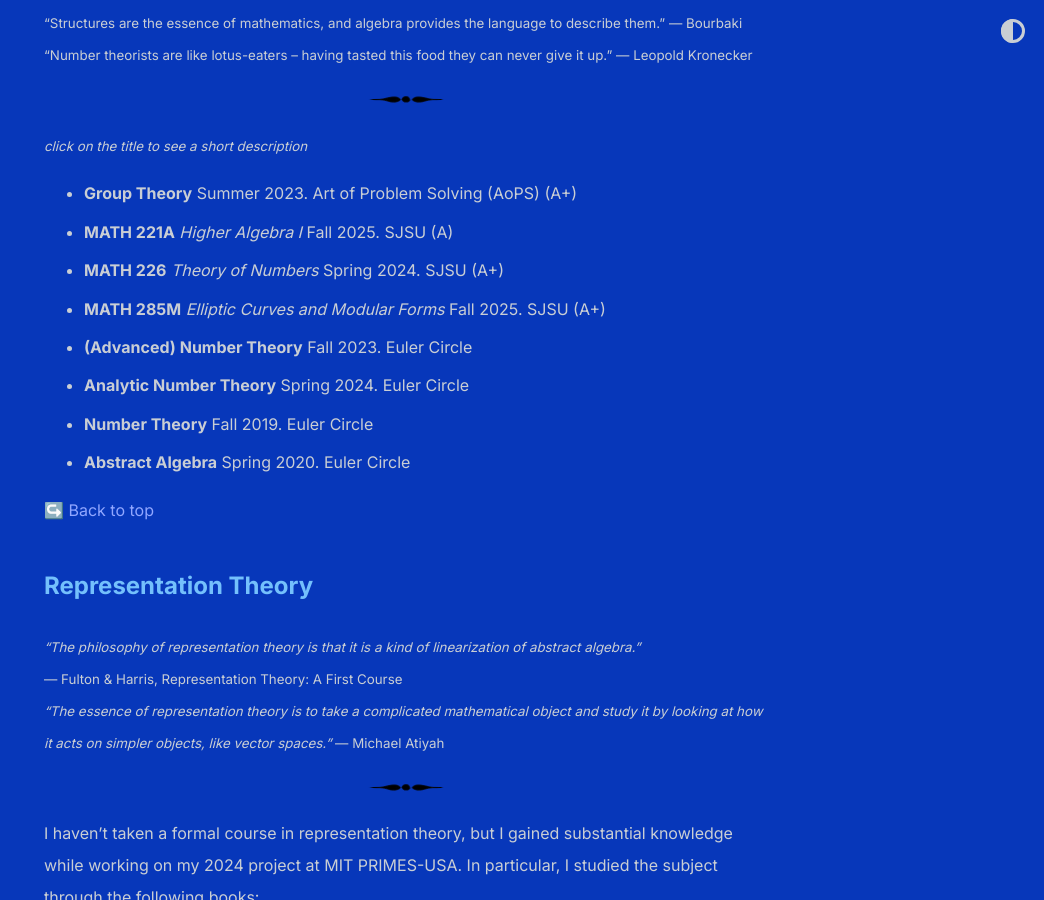
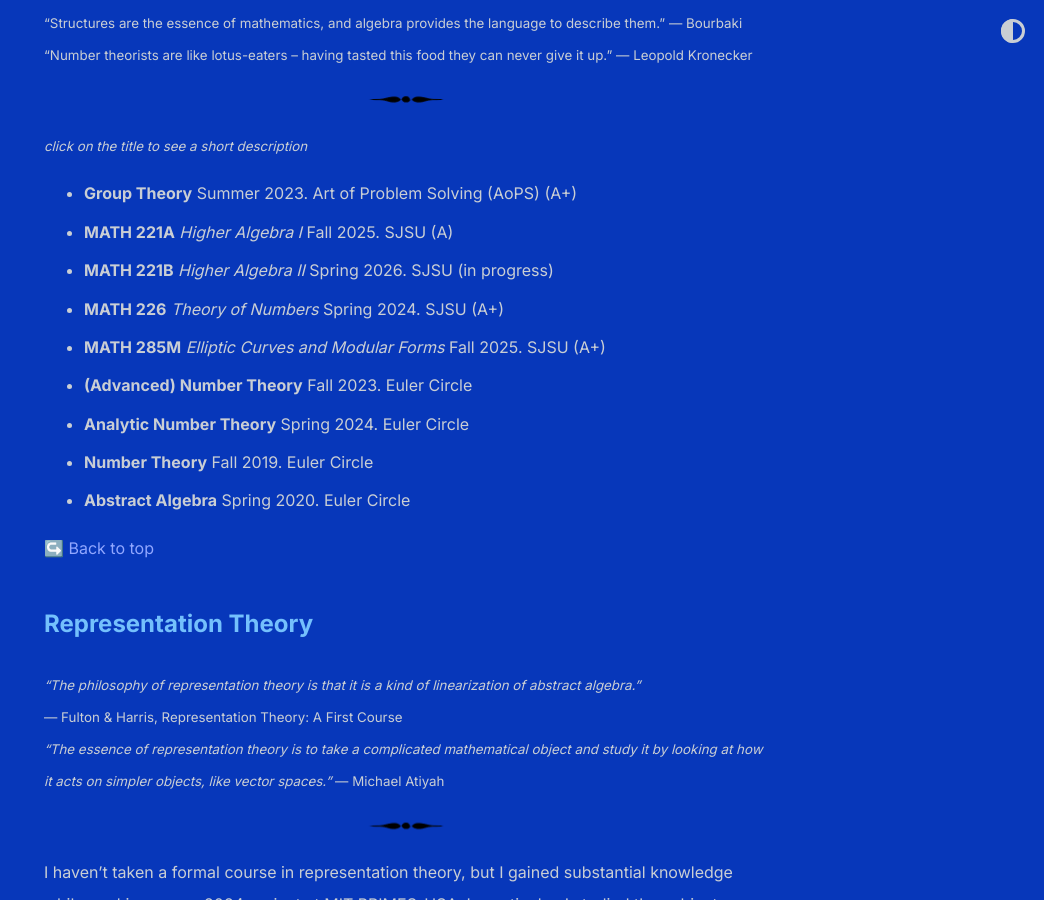
Before and after one commit to shihankanungo/shihankanungo.github.io, a Jekyll site: the page built from courses.md, in a window 1280 px wide and 900 px high, scrolled down 2145 px. Shown: the whole window, without its empty margins (236-1280 px from the left). Built offline with Jekyll 4.4.1, drawn with Linux system fonts in a browser that asks for light colours.

Commit message:
Update courses.md

```diff
--- a/courses.md
+++ b/courses.md
@@ -141,6 +141,12 @@ Here are the courses grouped by subject area, along with a short description of
 </details></li>
 
 <li><details>
+  <summary style="list-style-type: none;"><b>MATH 221B</b> <i>Higher Algebra II</i> Spring 2026. SJSU (in progress) </summary>
+  <small>Topics from groups, rings, integral domains, modules, fields, vector spaces.</small> <br>
+  <small>Textbook: Paulo Aluffi. <i>Algebra: Chapter 0.</i> Chapters 5&mdash;9</small>
+</details></li>
+
+<li><details>
   <summary style="list-style-type: none;"><b>MATH 226</b> <i>Theory of Numbers</i> Spring 2024. SJSU (A+)</summary>
   <small>Primes in arithmetic progressions, partitions, modular group, and the Dedekind eta function.</small> <br>
   <small>Textbook: Tom Apostol. <i>Introduction to Analytic Number Theory.</i></small>
```
